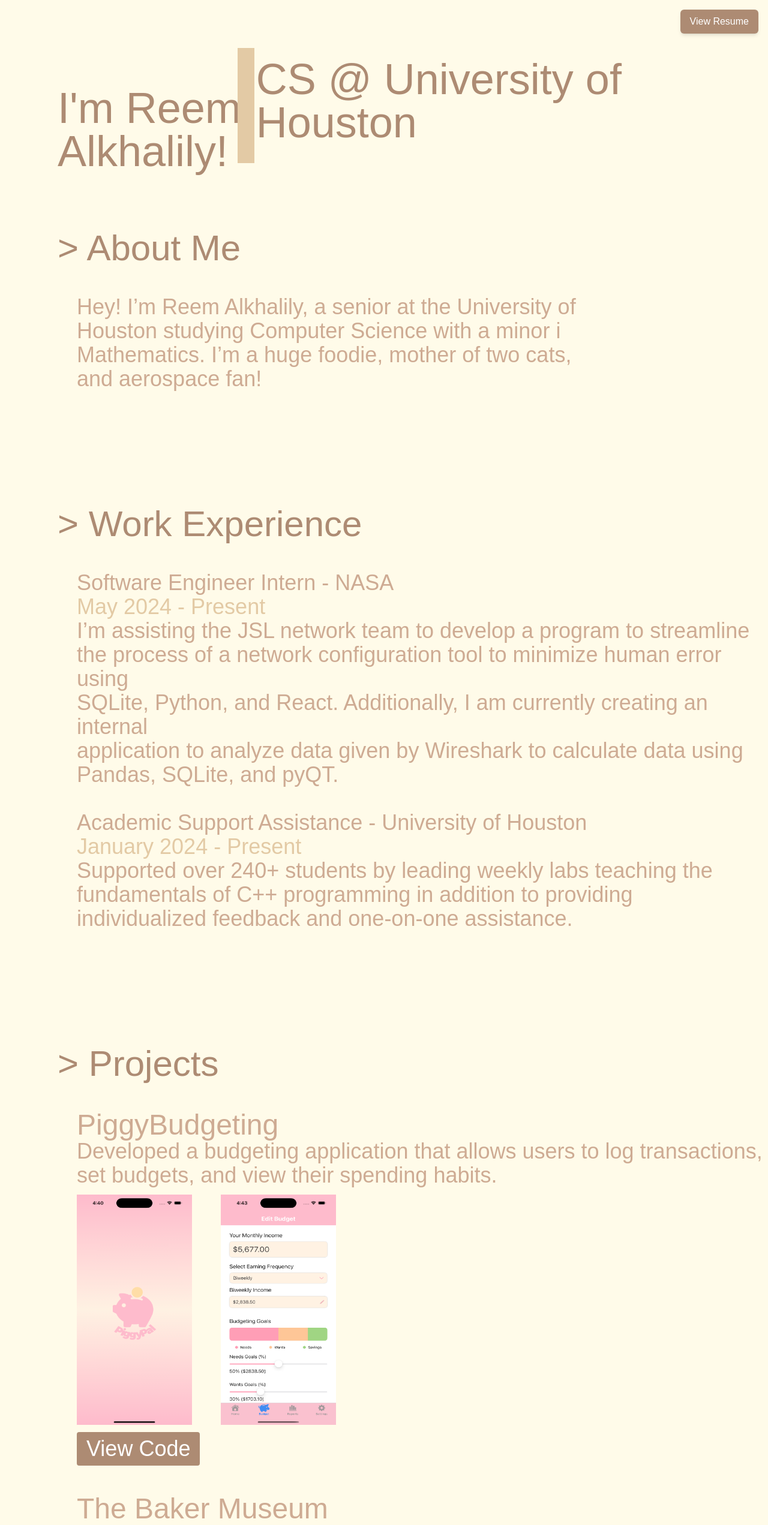
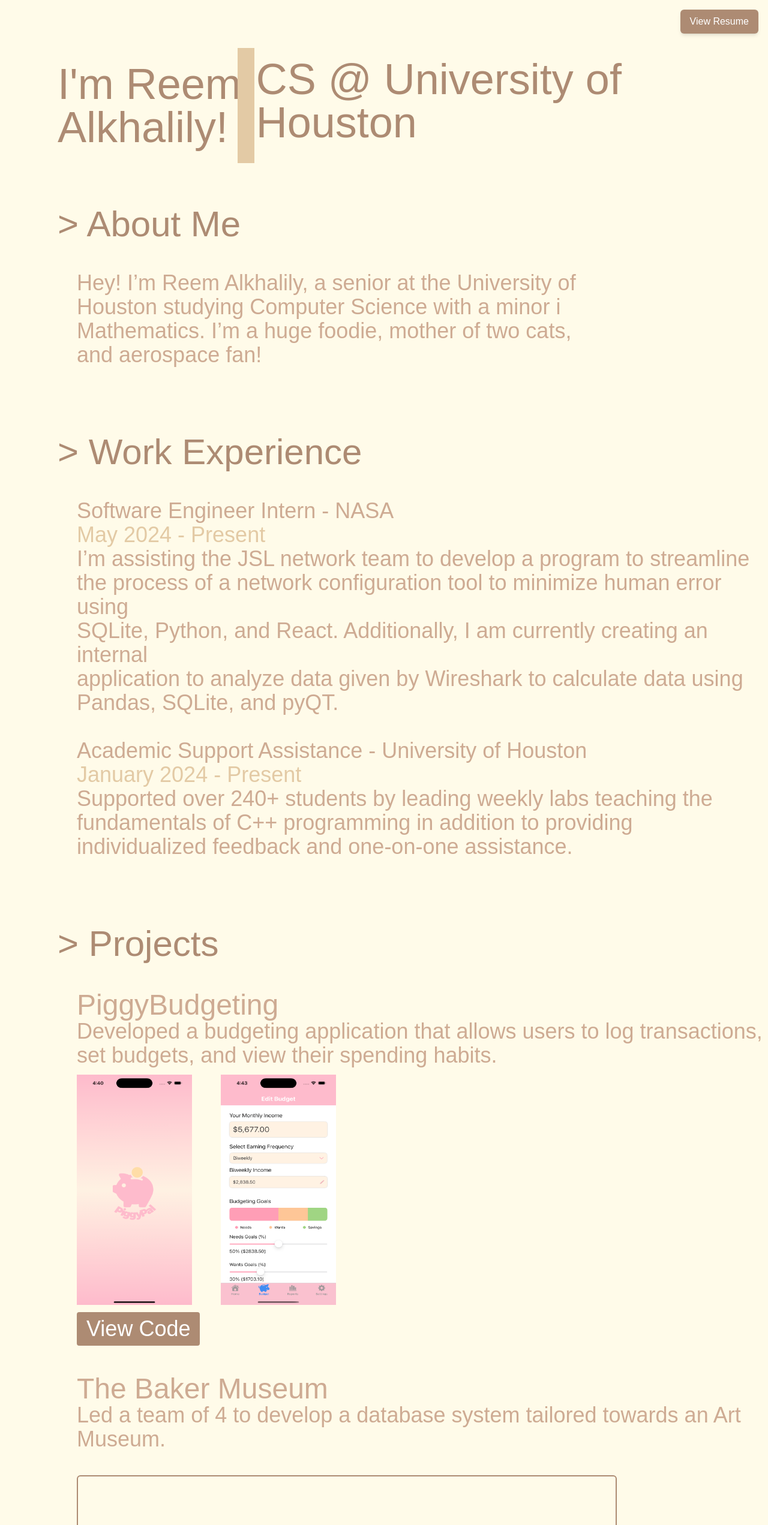
Before and after one commit to Jynxae/Portfolio, a React (Create React App) app: page /main in a window 1280 px wide. Shown: the top 2543 px of the page at 60% size. Built offline with nearby package versions, Linux system fonts and the light colour scheme; grey boxes are pictures that could not be loaded; a web font is replaced by a local one.

Commit message:
Adjusted padding between headers

```diff
--- a/src/pages/About.jsx
+++ b/src/pages/About.jsx
@@ -2,7 +2,7 @@ import React from "react";
 
 function About() {
   return (
-    <div className="bg-[#FFFBE9] py-12 w-screen">
+    <div className="bg-[#FFFBE9] py-2 w-screen">
       <h1 className="text-[#AD8B73] text-7xl pt-24 pl-24">
         I'm Reem <br></br>Alkhalily!
       </h1>
--- a/src/pages/Contact.jsx
+++ b/src/pages/Contact.jsx
@@ -36,7 +36,7 @@ function Contact() {
   };
 
   return (
-    <div className="bg-[#FFFBE9] py-12 w-screen">
+    <div className="bg-[#FFFBE9] py-2 w-screen">
       <h2 className="text-[#AD8B73] text-6xl pt-24 pl-24">&gt; Contact</h2>
       <form onSubmit={handleSubmit} className="pl-32">
         <input
--- a/src/pages/Experience.jsx
+++ b/src/pages/Experience.jsx
@@ -2,7 +2,7 @@ import React from "react";
 
 function Experience() {
   return (
-    <div className="bg-[#FFFBE9] py-12 w-screen">
+    <div className="bg-[#FFFBE9] py-2 w-screen">
       <h2 className="text-[#AD8B73] text-6xl pt-24 pl-24">
         &gt; Work Experience
       </h2>
--- a/src/pages/Projects.jsx
+++ b/src/pages/Projects.jsx
@@ -4,7 +4,7 @@ import EditBudgetView from "../Images/EditBudgetView.png";
 
 function Projects() {
   return (
-    <div className="bg-[#FFFBE9] py-12 w-screen">
+    <div className="bg-[#FFFBE9] py-2 w-screen">
       <h2 className="text-[#AD8B73] text-6xl pt-24 pl-24">&gt; Projects</h2>
       <ul className="text-[#CEAB93] text-4xl pl-32 pt-12">
         <li>
```
